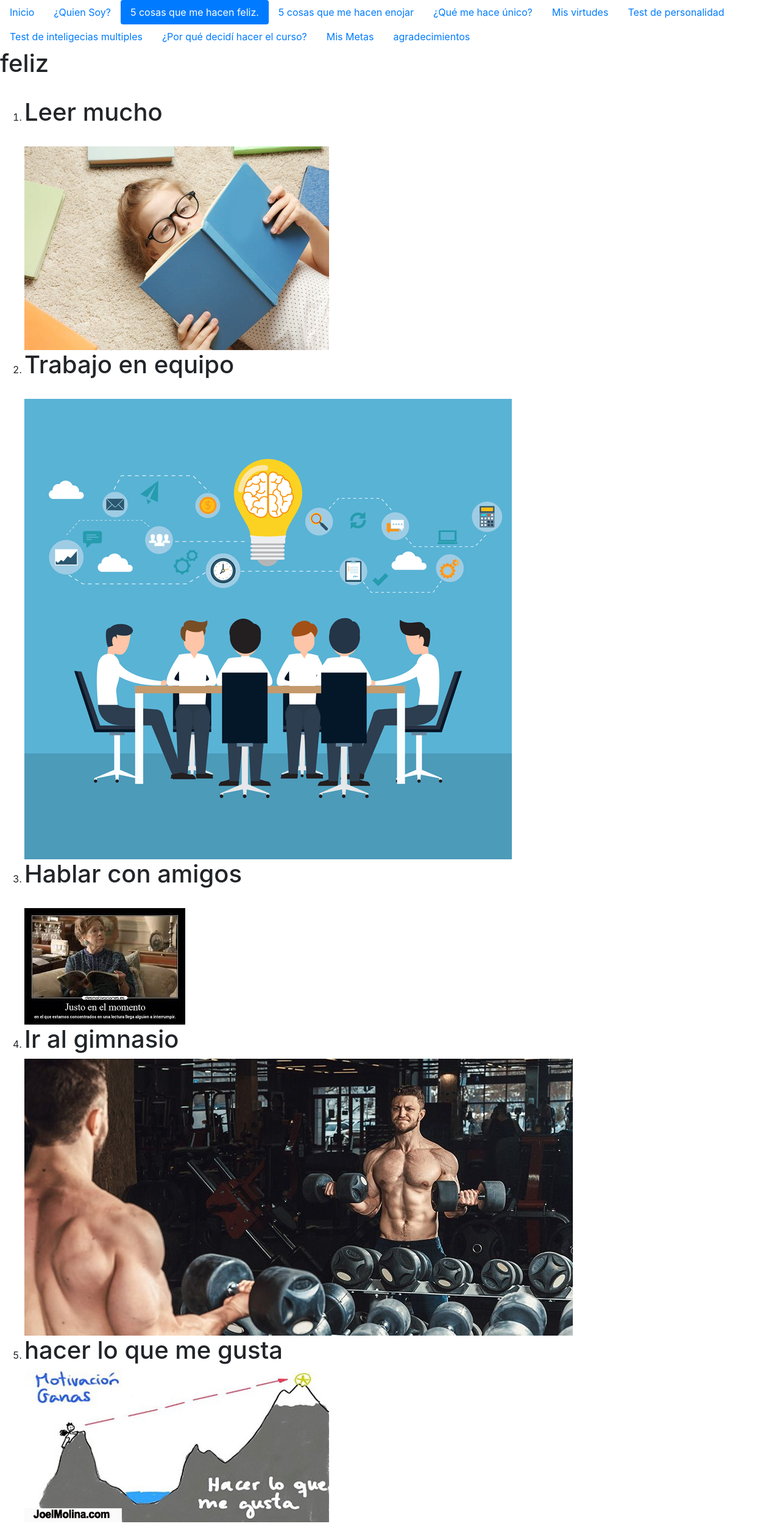
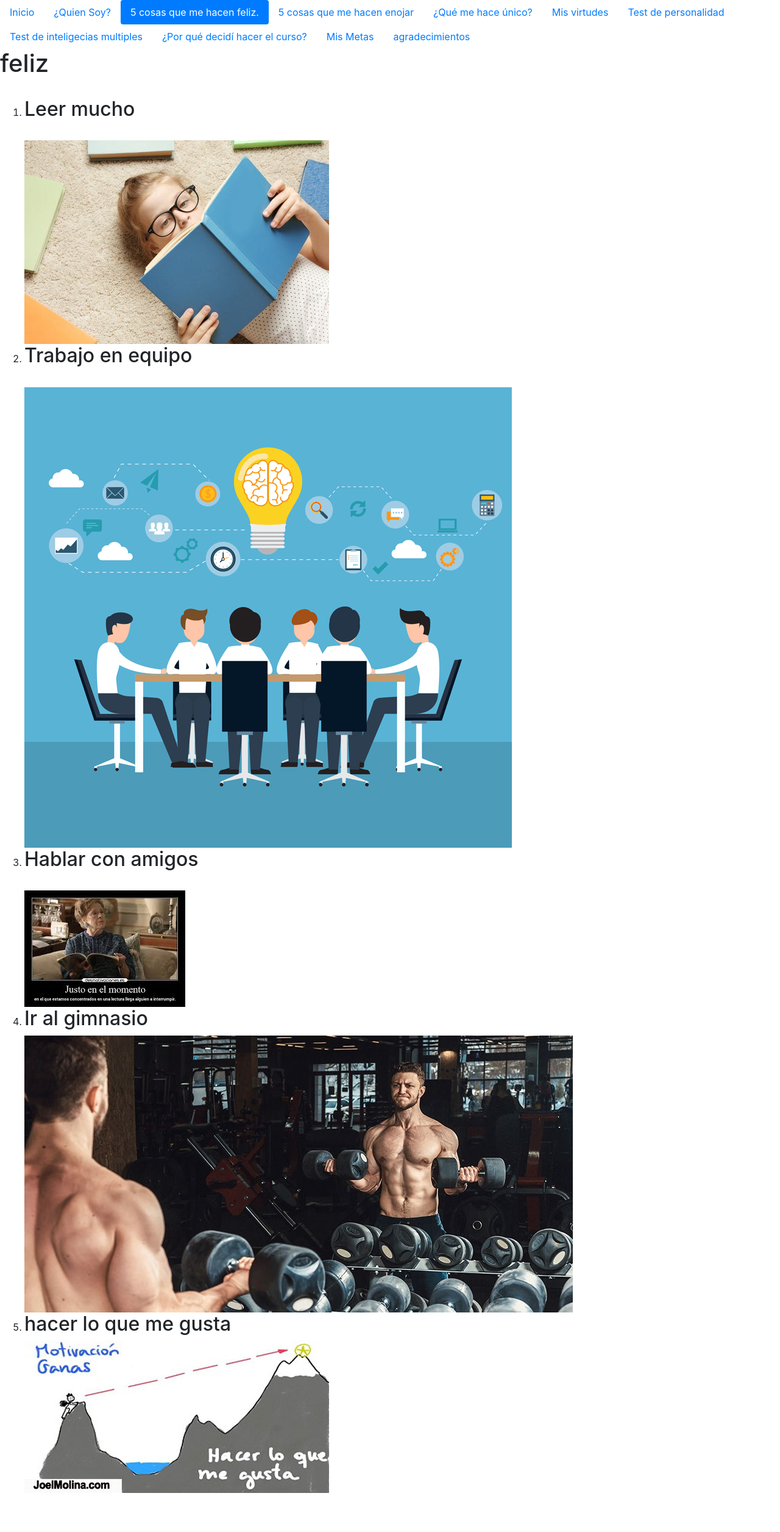
Before and after one commit to hectorrp02/web2020, a plain HTML site: page proyecto de vida/info/feliz.html in a window 1280 px wide. Shown: the whole page at 61% size. After the commit the page ends 2464 px from the top, so only its background shows below. Drawn offline with Linux system fonts and the light colour scheme.

Commit message:
23-1-2020
commit

```diff
--- a/proyecto de vida/info/feliz.html
+++ b/proyecto de vida/info/feliz.html
@@ -30,25 +30,25 @@
     <br>
     <ol>
         <li> <b>
-                <h1>Leer mucho</h1>
+                <h2>Leer mucho</h2>
                 <br>
             </b> <img src="../imagenes/nina-leyendo-libro.jpg" alt="Leer"></li>
 
         <li> <b>
-                <h1>Trabajo en equipo</h1>
+                <h2>Trabajo en equipo</h2>
                 <br>
             </b> <img src="../imagenes/trabajoequipo.png" alt="Trabajo en equipo"></li>
 
         <li> <b>
-                <h1>Hablar con amigos</h1>
+                <h2>Hablar con amigos</h2>
                 <br>
             </b> <img src="../imagenes/descarga.jpg" alt="Hablar con amigos"></li>
         <li> <b>
-                <h1>Ir al gimnasio</h1>
+                <h2>Ir al gimnasio</h2>
             </b> <img src="../imagenes/gimnasio-crossfit.jpg" alt="gimnasio"></li>
 
         <li> <b>
-                <h1>hacer lo que me gusta</h1>
+                <h2>hacer lo que me gusta</h2>
             </b> <img src="../imagenes/Puedo-Dejar-de-Hacer-lo-que-me-Toca-y-Hacer-lo-que-me-Gusta.jpg" alt="hacer lo que me gusta"></li>
     </ol>
 </body>
```
Also changed, not shown: proyecto de vida/info/inteligencias.html (+1 -0 lines), proyecto de vida/info/triste.html (+5 -5 lines).
